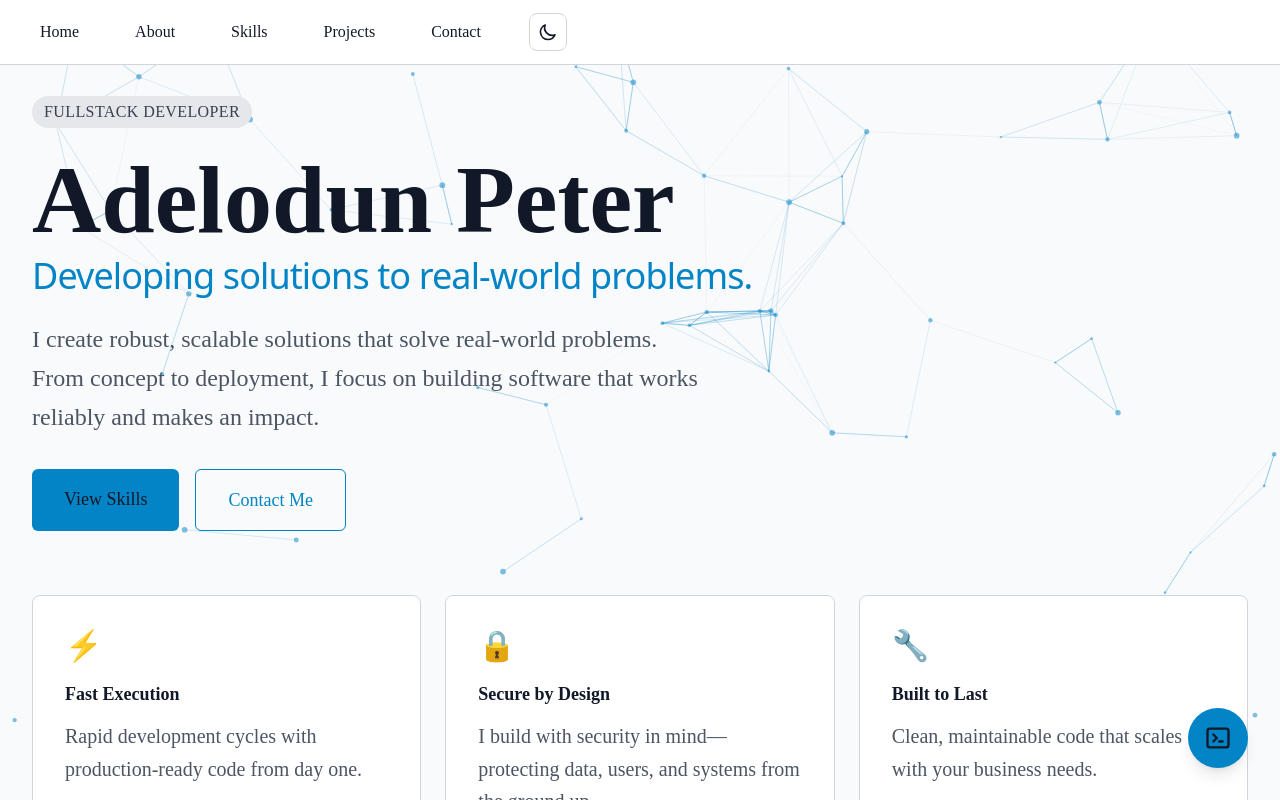
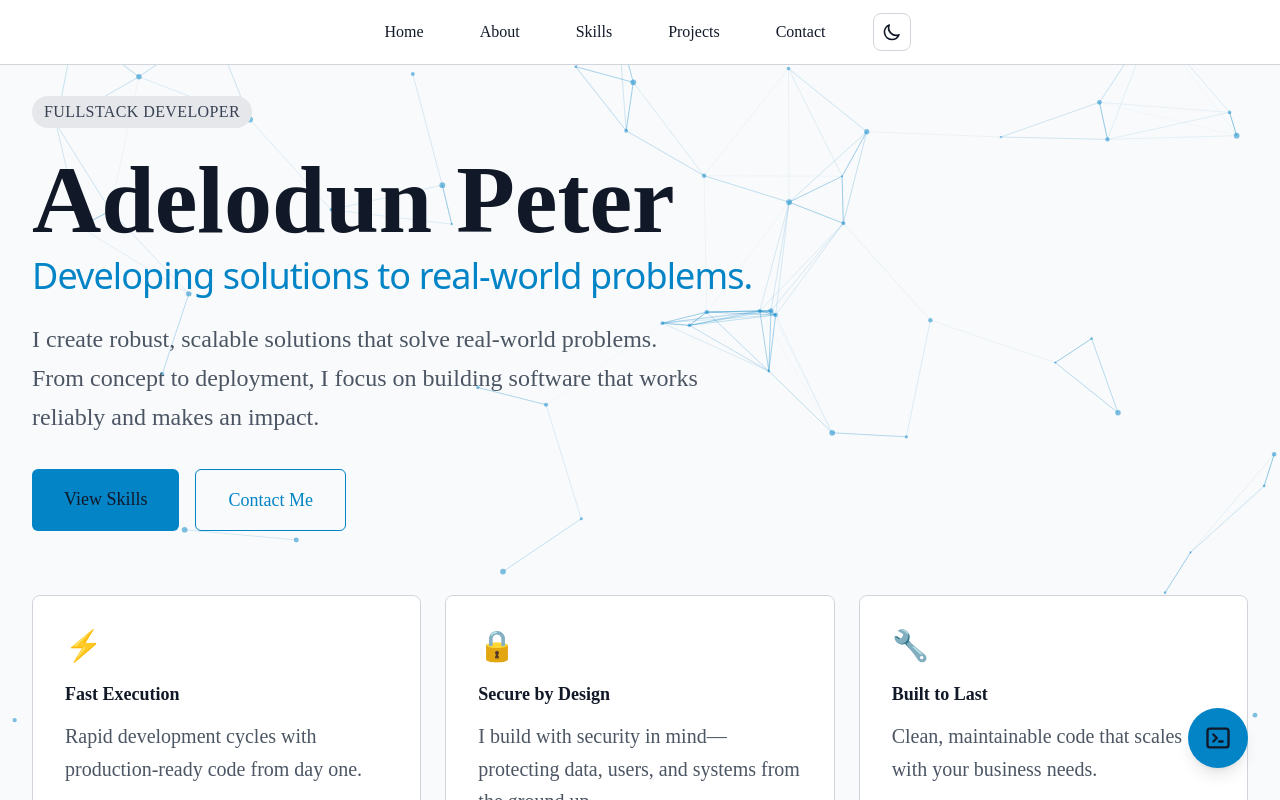
Before and after one commit to Adelodunpeter25/portfolio, a React (Vite) app: page / in a window 1280 px wide. Shown: the top 800 px of the page. Built offline with nearby package versions, Linux system fonts and the light colour scheme; a web font is replaced by a local one.

Commit message:
fix: center navbar items in full-width mode

```diff
--- a/src/components/DesktopNavbar.tsx
+++ b/src/components/DesktopNavbar.tsx
@@ -47,7 +47,7 @@ function DesktopNavbar() {
       isScrolled ? 'top-6 w-auto' : 'top-0 w-full'
     }`}>
       <div className={`bg-black/90 backdrop-blur-md border border-border-dark px-6 py-3 flex items-center gap-6 md:w-auto w-80 transition-all duration-500 ${
-        isScrolled ? 'rounded-full' : 'rounded-none border-x-0 border-t-0'
+        isScrolled ? 'rounded-full' : 'rounded-none border-x-0 border-t-0 justify-center'
       }`}>
         {/* Mobile: Show name and theme toggle */}
         <div className="md:hidden flex items-center justify-between w-full">
```
